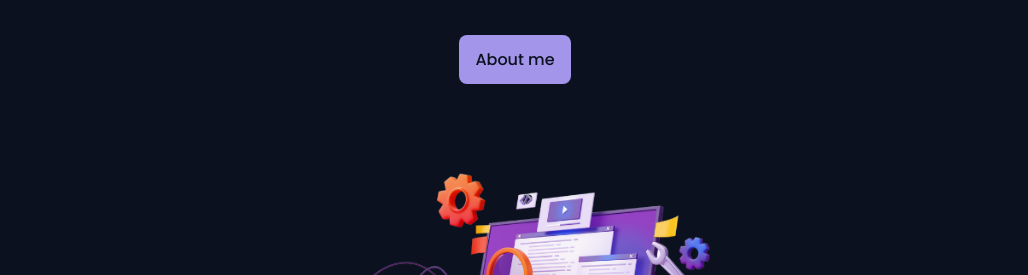
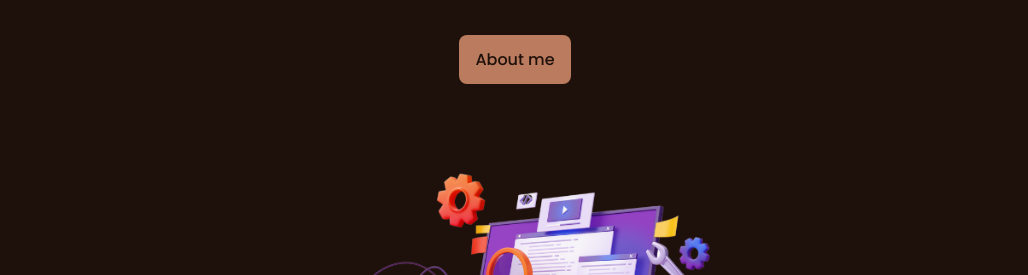
Before and after one commit to Aratrik-02/PortfolioV2, a plain HTML site: page index.html in a window 1280 px wide. Shown: the part 221-496 px from the top of the page, without its empty margins (125-1153 px from the left). Drawn offline with nearby package versions, Linux system fonts and the light colour scheme; files whose address does not match are found by name.

Commit message:
Update styles.css

```diff
--- a/asset/css/styles.css
+++ b/asset/css/styles.css
@@ -13,11 +13,17 @@
         Blue: hsl(207, 90%, 72%)
         Pink: hsl(356, 66%, 75%)
         Teal: hsl(174, 63%, 62%)
+        Brown: hsl(19, 40%, 55%)
+        Light-Brown: hsl(19, 40%, 75%)
   */
-  --first-hue: 250;
+/*   --first-hue: 250;
   --sat: 66%;
-  --lig: 75%;
-  --second-hue: 219;
+  --lig: 75%; */
+  --first-hue: 19;
+  --sat: 40%;
+  --lig: 55%;
+/*   --second-hue: 219; */
+  --second-hue: 19;
   --first-color: hsl(var(--first-hue), var(--sat), var(--lig));
   --first-color-alt: hsl(var(--first-hue), var(--sat), 71%);
   /* -4% */
@@ -191,8 +197,10 @@ img {
 body.light-theme {
   --title-color: hsl(var(--second-hue), 15%, 15%);
   --text-color: hsl(var(--second-hue), 8%, 35%);
-  --body-color: hsl(var(--second-hue), 100%, 99%);
-  --container-color: #fff;
+/*   --body-color: hsl(var(--second-hue), 100%, 99%);
+  --container-color: #fff; */
+  --body-color: hsl(var(--second-hue), 45%, 85%);
+  --container-color: #f1ddd5;
 }
 
 /*==========
```
